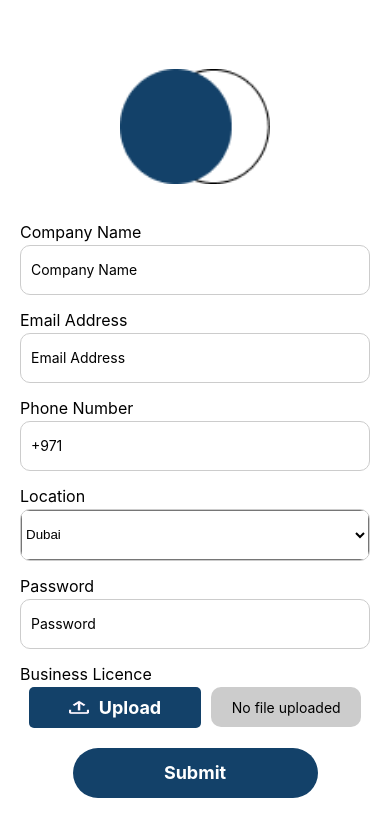
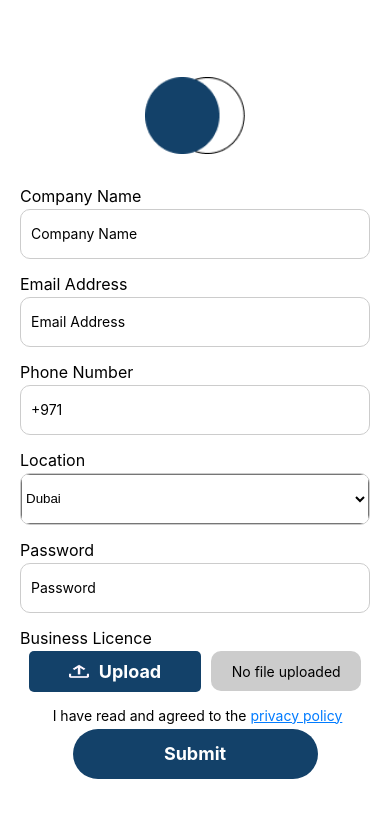
Before and after one commit to yorditycoon/Side, a React Native app: screen /WorkerForm in a window 390 px wide. Both pictures are taken after a click on the button "As a Company". Shown: the top 836 px of the page. Built offline with nearby package versions, Linux system fonts and the light colour scheme.

Commit message:
last update

```diff
--- a/app/Login.jsx
+++ b/app/Login.jsx
@@ -81,7 +81,7 @@ const styles = StyleSheet.create({
     fontSize: 28,
     fontWeight: 'bold',
     color: '#000000',
-    marginBottom: 40,
+    marginBottom: 50,
   },
   input: {
     width: "100%",
@@ -91,6 +91,7 @@ const styles = StyleSheet.create({
     borderRadius: 10,
     paddingHorizontal: 10,
     marginBottom: 15,
+
   },
   button: {
     width: "70%",
@@ -100,6 +101,7 @@ const styles = StyleSheet.create({
     alignItems: "center",
     borderRadius: 30,
     marginTop: 10,
+    marginBottom: 10,
   },
   buttonText: {
     color: "#fff",
@@ -109,18 +111,19 @@ const styles = StyleSheet.create({
   switchText: {
     fontSize: 16,
     color: "#007bff",
+
   },
   errorText: {
     color: 'red',
     marginBottom: 10,
   },
   image: {
-    width: 150,
-    height: 150,
-    marginTop: 0,
-    marginBottom: 100,
+    width: 100,
+    height: 100,
+
+    marginBottom: 200,
     resizeMode: 'contain',
-  },
+  }
 });
 
 LoginScreen.propTypes = {
--- a/app/Signup.jsx
+++ b/app/Signup.jsx
@@ -51,7 +51,7 @@ const SignupScreen = ({ navigation }) => {
 
 const styles = StyleSheet.create({
   container: {
-    flex: 1,
+
     justifyContent: 'center',
     alignItems: 'center',
     padding: 10,
@@ -84,12 +84,12 @@ const styles = StyleSheet.create({
     color: '#007bff',
   },
   image: {
-    width: 150,
-    height: 150,
-    marginTop: 10,
-    marginBottom: 10,
+    width: 100,
+    height: 100,
+    marginTop: 66,
+    marginBottom: 200,
     resizeMode: 'contain',
-    right: 20,
+
 
   },
 });
--- a/app/companyform.jsx
+++ b/app/companyform.jsx
@@ -104,6 +104,13 @@ const CompanyForm = ({ navigation }) => {
             {uploadedFile ? <Text>{uploadedFile.name}</Text> : <Text>No file uploaded</Text>}
           </View>
         </View>
+          <Text style={styles.privacyText}>
+                  I have read and agreed to the{" "}
+                  <TouchableOpacity onPress={() => navigation.navigate('PrivacyPolicy')}>
+                    <Text style={styles.link}>privacy policy</Text>
+                  </TouchableOpacity>
+                </Text>
+
 
         {error ? <Text style={styles.errorText}>{error}</Text> : null}
         <TouchableOpacity
@@ -119,7 +126,8 @@ const CompanyForm = ({ navigation }) => {
               setError("Password must be at least 8 characters");
             } else {
               setError("");
-              navigation.navigate('Home');
+              navigation.navigate('Signup');
+
             }
           }}
           accessibilityRole="button"
@@ -209,6 +217,7 @@ const styles = StyleSheet.create({
     justifyContent: "center",
     alignItems: "center",
     borderRadius: 10,
+
   },
   buttonText: {
     color: "#fff",
@@ -220,11 +229,19 @@ const styles = StyleSheet.create({
     marginBottom: 5,
   },
   image: {
-    width: 150,
-    height: 150,
-    marginTop: 5,
+    width: 100,
+    height: 100,
+    marginTop: 0,
     marginBottom: 20,
+
     resizeMode: 'contain',
+  },
+  privacyText: {
+    marginLeft: 5,
+  },
+  link: {
+    color: "#007BFF",
+    textDecorationLine: "underline",
   },
 });
 
--- a/app/navigation.jsx
+++ b/app/navigation.jsx
@@ -31,6 +31,8 @@ function AppNavigation() {
                 />
                 <Stack.Screen name="Signup" component={Signup} />
                 <Stack.Screen name="Login" component={Login} />
+
+
                 <Stack.Screen
                     name="CompanyForm" component={CompanyForm}
                     options={{ title: 'Company Registration' }}
--- a/app/workerForm.jsx
+++ b/app/workerForm.jsx
@@ -4,15 +4,17 @@ import { View, Text, TextInput, TouchableOpacity, StyleSheet, Image, ScrollView
 import { Picker } from "@react-native-picker/picker";
 import * as DocumentPicker from 'expo-document-picker';
 
-const CompanyForm = ({ navigation }) => {
-  const [companyName, setCompanyName] = useState("");
+const WorkerForm = ({ navigation }) => {
+  const [fullName, setFullName] = useState("");
   const [email, setEmail] = useState("");
   const [phone, setPhone] = useState("+971");
   const [location, setLocation] = useState("Dubai");
   const [password, setPassword] = useState("");
-  const [uploadedFile, setUploadedFile] = useState(null);
+  const [cvFile, setCvFile] = useState(null);
+  const [emiratesIdFile, setEmiratesIdFile] = useState(null);
+  const [error, setError] = useState("");
 
-  const handleUpload = async () => {
+  const handleUpload = async (setFile) => {
     try {
       const result = await DocumentPicker.getDocumentAsync({
         type: ['image/*', 'application/pdf'],
@@ -20,7 +22,7 @@ const CompanyForm = ({ navigation }) => {
       });
 
       if (result.type === 'success') {
-        setUploadedFile({
+        setFile({
           name: result.name,
           uri: result.uri,
           type: result.mimeType
@@ -31,24 +33,15 @@ const CompanyForm = ({ navigation }) => {
     }
   };
 
-  const [error, setError] = useState("");
-
   return (
     <ScrollView contentContainerStyle={styles.scrollContainer}>
       <View style={styles.container}>
-        <Image
-          source={require("../assets/images/side-icon.png")}
-          style={styles.image}
-        />
-
         <Text style={styles.label}>Full Name</Text>
         <TextInput
           style={styles.input}
-          placeholder="Company Name"
-          value={companyName}
-          onChangeText={setCompanyName}
-          accessibilityLabel="Company name input"
-          accessibilityHint="Enter your company name"
+          placeholder="Full Name"
+          value={fullName}
+          onChangeText={setFullName}
         />
 
         <Text style={styles.label}>Email Address</Text>
@@ -94,23 +87,26 @@ const CompanyForm = ({ navigation }) => {
           onChangeText={setPassword}
         />
 
-        <Text style={styles.label}>Business Licence</Text>
-        <View style={styles.uploadContainer}>
-          <TouchableOpacity style={styles.uploadButton} onPress={handleUpload}>
-            <Image source={require("../assets/images/upload.png")} style={styles.uploadIcon} />
-            <Text style={styles.uploadText}>Upload</Text>
-          </TouchableOpacity>
-          <View style={styles.fileBox}>
-            {uploadedFile ? <Text>{uploadedFile.name}</Text> : <Text>No file uploaded</Text>}
-          </View>
-        </View>
+        <Text style={styles.label}>CV</Text>
+        <TouchableOpacity style={styles.uploadButton} onPress={() => handleUpload(setCvFile)}>
+          <Image source={require("../assets/images/upload.png")} style={styles.uploadIcon} />
+          <Text style={styles.uploadText}>Upload CV</Text>
+        </TouchableOpacity>
+        <Text>{cvFile ? cvFile.name : "No CV uploaded"}</Text>
+
+        <Text style={styles.label}>Emirates ID</Text>
+        <TouchableOpacity style={styles.uploadButton} onPress={() => handleUpload(setEmiratesIdFile)}>
+          <Image source={require("../assets/images/upload.png")} style={styles.uploadIcon} />
+          <Text style={styles.uploadText}>Upload Emirates ID</Text>
+        </TouchableOpacity>
+        <Text>{emiratesIdFile ? emiratesIdFile.name : "No Emirates ID uploaded"}</Text>
 
         {error ? <Text style={styles.errorText}>{error}</Text> : null}
         <TouchableOpacity
           style={styles.button}
           onPress={() => {
-            if (!companyName || !email || !phone || !password || !uploadedFile) {
-              setError("Please fill in all fields including the business license");
+            if (!fullName || !email || !phone || !password || !cvFile || !emiratesIdFile) {
+              setError("Please fill in all fields including the CV and Emirates ID");
             } else if (!/\S+@\S+\.\S+/.test(email)) {
               setError("Please enter a valid email address");
             } else if (phone.length < 9 || !/^\+?\d+$/.test(phone)) {
@@ -119,11 +115,11 @@ const CompanyForm = ({ navigation }) => {
               setError("Password must be at least 8 characters");
             } else {
               setError("");
-              navigation.navigate('Home');
+              navigation.navigate('Signup');
             }
           }}
           accessibilityRole="button"
-          accessibilityLabel="Submit company registration"
+          accessibilityLabel="Submit worker registration"
         >
           <Text style={styles.buttonText}>Submit</Text>
         </TouchableOpacity>
@@ -178,11 +174,6 @@ const styles = StyleSheet.create({
     borderRadius: 30,
     marginTop: 5,
   },
-  uploadContainer: {
-    flexDirection: "row",
-    alignItems: "center",
-    marginBottom: 15,
-  },
   uploadButton: {
     flexDirection: "row",
     alignItems: "center",
@@ -202,14 +193,6 @@ const styles = StyleSheet.create({
     fontSize: 18,
     fontWeight: "bold",
   },
-  fileBox: {
-    width: 150,
-    height: 40,
-    backgroundColor: "#ccc",
-    justifyContent: "center",
-    alignItems: "center",
-    borderRadius: 10,
-  },
   buttonText: {
     color: "#fff",
     fontSize: 18,
@@ -219,19 +202,19 @@ const styles = StyleSheet.create({
     color: 'red',
     marginBottom: 5,
   },
-  image: {
-    width: 150,
-    height: 150,
-    marginTop: 5,
-    marginBottom: 20,
-    resizeMode: 'contain',
+  privacyText: {
+    marginLeft: 5,
+  },
+  link: {
+    color: "#007BFF",
+    textDecorationLine: "underline",
   },
 });
 
-CompanyForm.propTypes = {
+WorkerForm.propTypes = {
   navigation: PropTypes.shape({
     navigate: PropTypes.func.isRequired,
   }).isRequired,
 };
 
-export default CompanyForm;
+export default WorkerForm;
```
Also changed, not shown: assets/images/profile2-icon.png (added).
